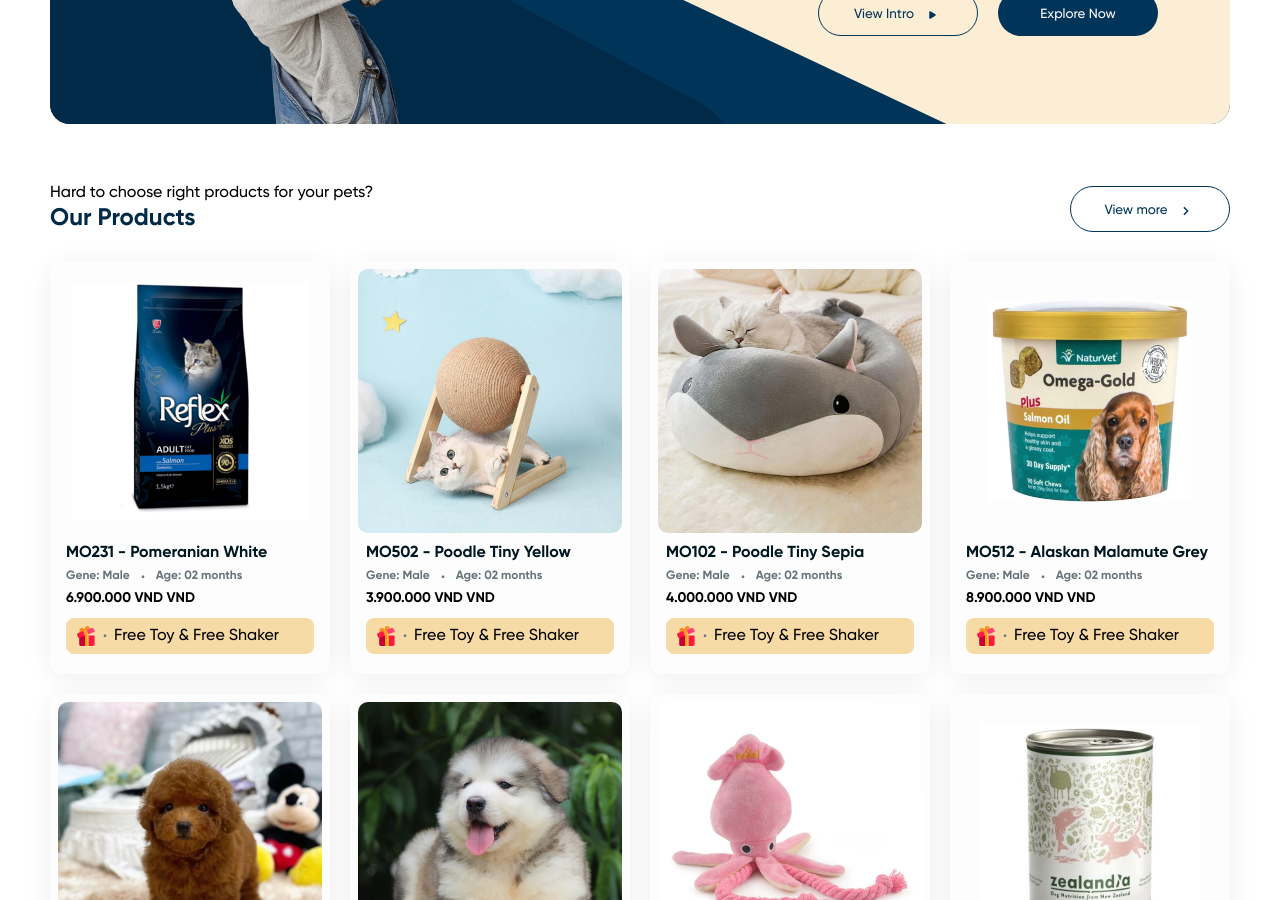
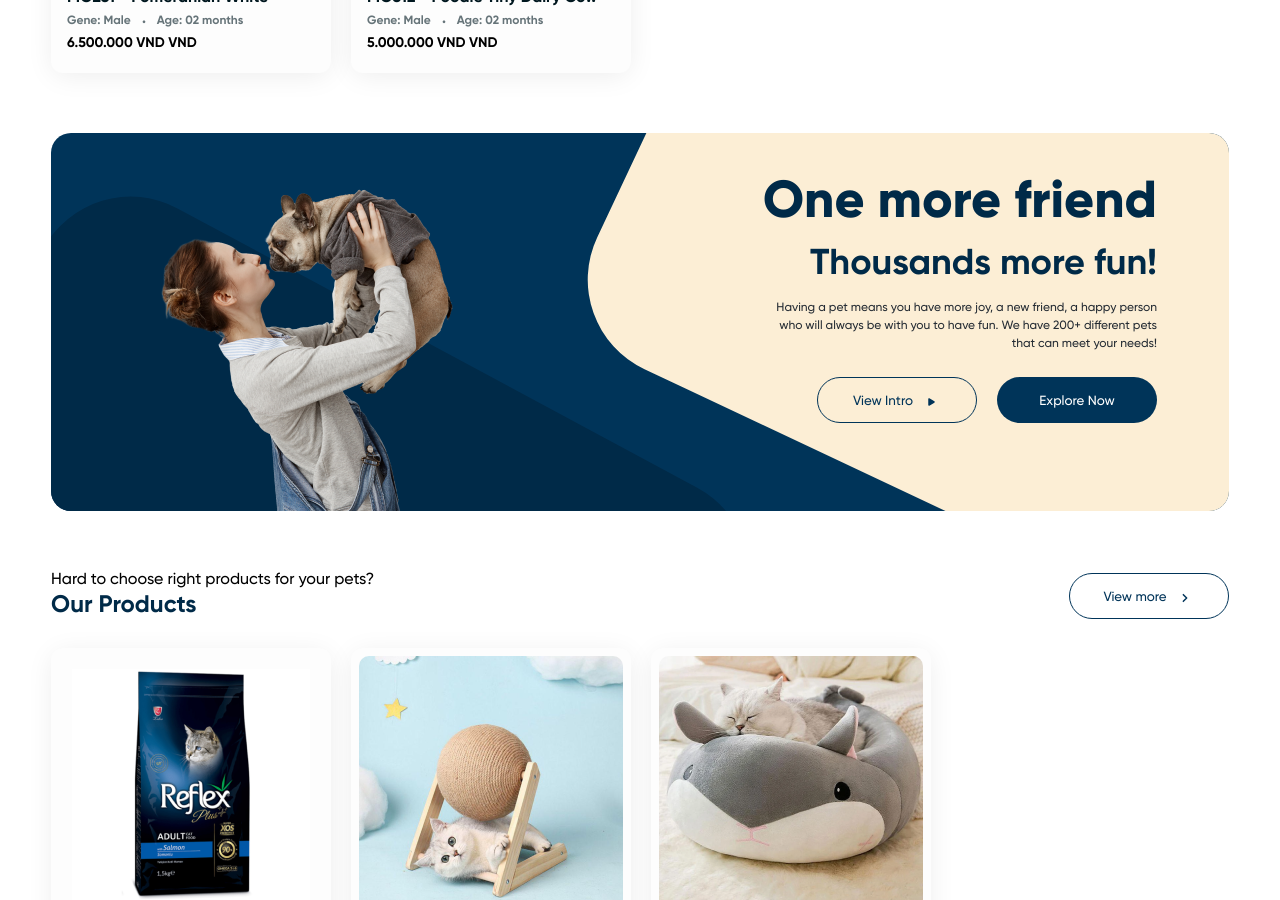
Before and after one commit to nthdat2704/clone-ui, a Next.js app: page / in a window 1280 px wide. Shown: the part 1900-2800 px from the top of the page. Built offline with nearby package versions, Linux system fonts and the light colour scheme.

Commit message:
[fix] fix css

```diff
--- a/src/features/home-features/our-products/our-products.tsx
+++ b/src/features/home-features/our-products/our-products.tsx
@@ -6,67 +6,9 @@
 import { ArrowRightIcon } from '@/shared/icons';
 import { Card } from '@/shared/components/card/card';
 import { animal10, animal11, animal12, animal15, animal16, animal3, animal4, animal9 } from '@/shared/assets/images';
-
+import { products } from '@/shared/mockup';
 const cx = classNames.bind(styles);
 type OutProductsProps = {};
-const data = [
-    {
-        id: 1,
-        imageUrl: animal9,
-        title: 'MO231 - Pomeranian White',
-        price: '6.900.000 VND',
-        gift: true,
-    },
-    {
-        id: 2,
-        imageUrl: animal10,
-        title: 'MO502 - Poodle Tiny Yellow',
-        price: '3.900.000 VND',
-        gift: true,
-    },
-    {
-        id: 3,
-        imageUrl: animal11,
-        title: 'MO102 - Poodle Tiny Sepia',
-        price: '4.000.000 VND',
-        gift: true,
-    },
-    {
-        id: 4,
-        imageUrl: animal12,
-        title: 'MO512 - Alaskan Malamute Grey',
-        price: '8.900.000 VND',
-        gift: true,
-    },
-    {
-        id: 5,
-        imageUrl: animal3,
-        title: 'MO231 - Pembroke Corgi Cream',
-        price: '7.900.000 VND',
-        gift: true,
-    },
-    {
-        id: 6,
-        imageUrl: animal4,
-        title: 'MO502 - Pembroke Corgi Tricolor',
-        price: '9.000.000 VND',
-        gift: true,
-    },
-    {
-        id: 7,
-        imageUrl: animal15,
-        title: 'MO231 - Pomeranian White',
-        price: '6.500.000 VND',
-        gift: true,
-    },
-    {
-        id: 8,
-        imageUrl: animal16,
-        title: 'MO512 - Poodle Tiny Dairy Cow',
-        price: '5.000.000 VND',
-        gift: true,
-    },
-];
 export const OutProducts = (props: OutProductsProps) => {
     return (
         <section className={cx('container')}>
@@ -83,7 +25,7 @@
                     </div>
                 </div>
                 <div className={cx('container-bottom')}>
-                    {data.map((item) => {
+                    {products.map((item) => {
                         return <Card data={item} />;
                     })}
                 </div>
--- a/src/shared/components/card/card.module.scss
+++ b/src/shared/components/card/card.module.scss
@@ -1,12 +1,15 @@
 .card__container {
     background-color: $primary-background-color;
     max-width: 280px;
-    min-width: 186px;
+    min-width: 185px;
     overflow: hidden;
     width: 100%;
     box-shadow: 0px 4px 28px -2px #00000014;
     border-radius: 12px;
     padding: 8px 8px 0px 8px;
+}
+.fullWidth {
+    max-width: 100%;
 }
 .card-wrapper {
     display: flex;
@@ -72,15 +75,7 @@
     line-height: 20px;
 }
 @media screen and (max-width: 767px) {
-    .card__container {
-        max-width: 185px;
-    }
     .card__image {
         max-height: 170px;
     }
 }
-@media screen and (max-width: 413px) {
-    .card__container {
-        max-width: 280px;
-    }
-}
--- a/src/shared/components/card/card.tsx
+++ b/src/shared/components/card/card.tsx
@@ -18,13 +18,18 @@
 
 type CardProps = {
     data: DataProps;
-    className?: string;
+    fullWidth?: boolean;
+    className?: any;
 };
 
 const cx = classNames.bind(styles);
-export const Card = ({ className, data }: CardProps) => {
+export const Card = ({ className, fullWidth = false, data }: CardProps) => {
+    const classes = cx('card__container', {
+        fullWidth,
+        [className]: className,
+    });
     return (
-        <div className={cx('card__container', className)}>
+        <div className={classes}>
             <div className={cx('card__image')}>
                 <Image src={data.imageUrl} alt="image" />
             </div>
--- a/src/shared/components/container/container.module.scss
+++ b/src/shared/components/container/container.module.scss
@@ -1,6 +1,6 @@
 .container {
     max-width: 1210px;
-    padding: 0 15px;
+    padding: 0 16px;
     margin: 0 auto;
 }
 .container__fluid {
```
